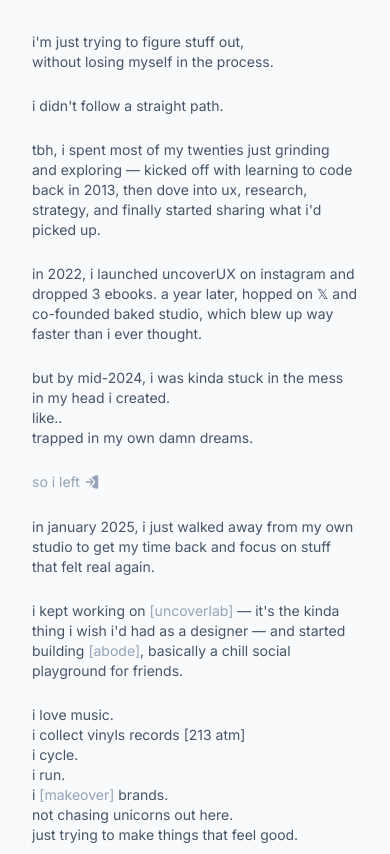
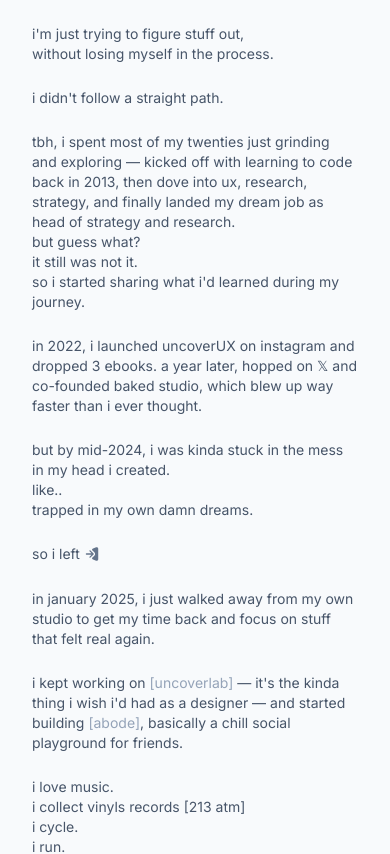
Before and after one commit to alexszczurek/aliszu.co, a Next.js app: page / in a window 390 px wide. Shown: the top 854 px of the page. Built offline with nearby package versions, Linux system fonts and the light colour scheme.

Commit message:
padding update

```diff
--- a/app/page.js
+++ b/app/page.js
@@ -5,7 +5,7 @@
   return (
     <div className="flex flex-col min-h-screen bg-slate-50">
       <main className="flex flex-col flex-grow items-center justify-center px-4 sm:px-2 m-0 sm:m10">
-        <div className="text-left w-full h-full mx-auto max-w-[540px] relative main-content px-4 sm:px-2 py-8 sm:py-0">
+        <div className="text-left w-full h-full mx-auto max-w-[540px] relative main-content px-4 sm:px-2 py-6 sm:py-0">
           <div className="text-slate-600 text-sm">
             i'm just trying to figure stuff out,<br/> without losing myself in the process.
           </div>
@@ -21,7 +21,10 @@
           <div className="text-slate-600 text-sm">
             tbh, i spent most of my twenties just grinding and exploring —
             kicked off with learning to code back in 2013, then dove into ux,
-            research, strategy, and finally started sharing what i'd picked up.
+            research, strategy, and finally landed my dream job as head of strategy and research. <br />
+            but guess what? <br />
+            it still was not it. <br/>
+            so i started sharing what i'd learned during my journey.
           </div>
 
           <br />
@@ -41,7 +44,7 @@
 
           <br />
 
-          <div className="text-slate-400 text-sm">
+          <div className="text-slate-600 text-sm">
             so i left
             <svg
               xmlns="http://www.w3.org/2000/svg"
@@ -54,7 +57,7 @@
                 marginBottom: "3px",
                 marginLeft: "4px",
               }}
-              fill="currentColor"
+              fill="#64748b"
             >
               <title>18 arrow persp door in</title>
               <g className="nc-icon-wrapper">
```
